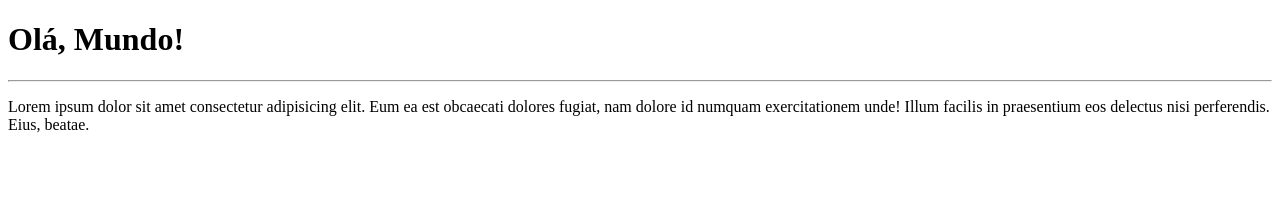
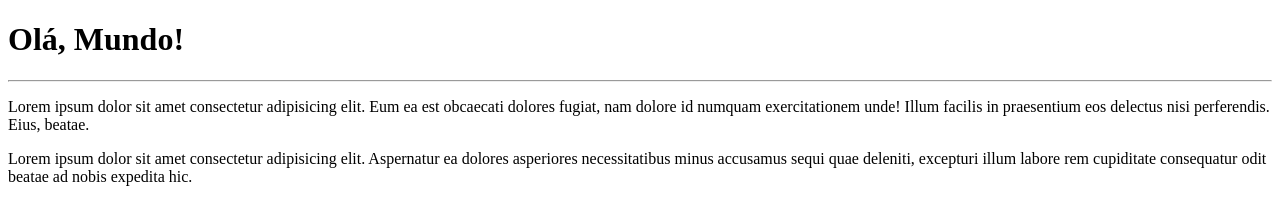
Before and after one commit to sandro-fidelis/Ola-Mundo, a plain HTML site: page site-exemplo/index.html in a window 1280 px wide. Drawn offline with Linux system fonts and the light colour scheme.

Commit message:
adicionei um parágrafo

```diff
--- a/site-exemplo/index.html
+++ b/site-exemplo/index.html
@@ -9,6 +9,7 @@
     <h1>Olá, Mundo!</h1>
     <hr>
     <p>Lorem ipsum dolor sit amet consectetur adipisicing elit. Eum ea est obcaecati dolores fugiat, nam dolore id numquam exercitationem unde! Illum facilis in praesentium eos delectus nisi perferendis. Eius, beatae.</p>
+    <p>Lorem ipsum dolor sit amet consectetur adipisicing elit. Aspernatur ea dolores asperiores necessitatibus minus accusamus sequi quae deleniti, excepturi illum labore rem cupiditate consequatur odit beatae ad nobis expedita hic.</p>
 
 </body>
 </html>
```
